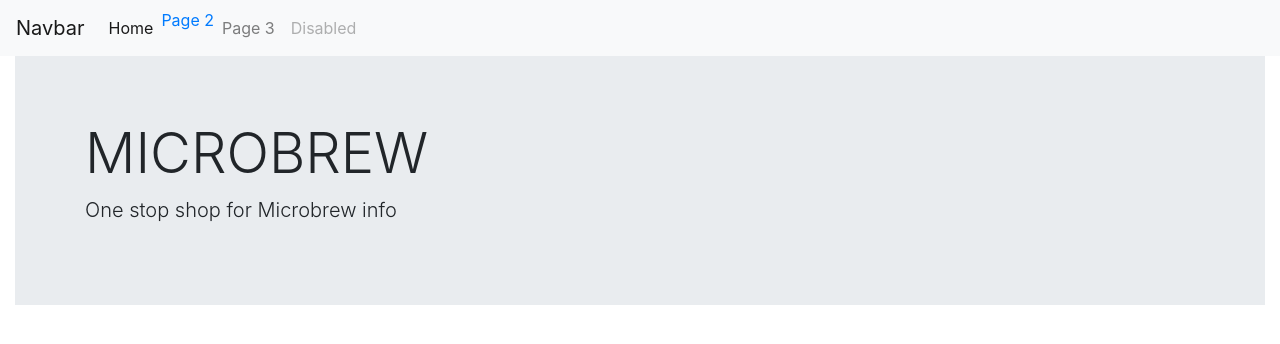
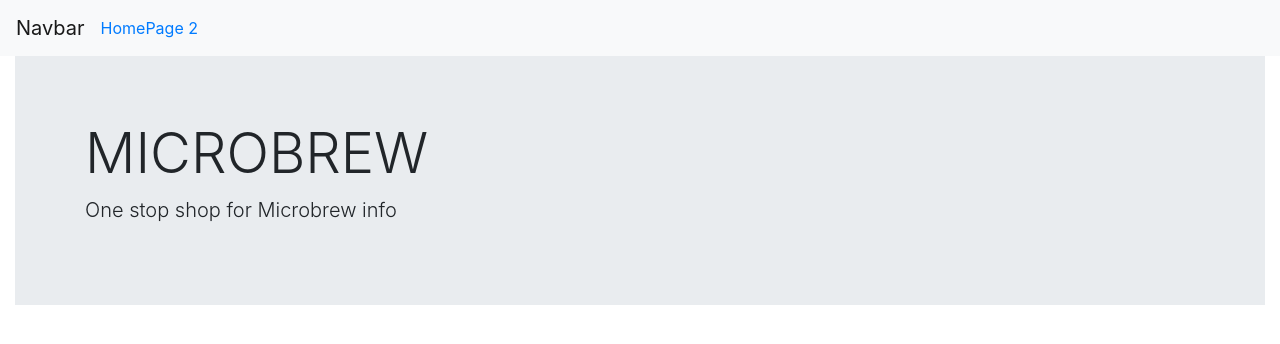
Before and after one commit to Hijodeagua/test, a Flask app: page / in a window 1280 px wide. Shown: the top 344 px of the page. Run offline with Flask 2, Linux system fonts and the light colour scheme; some libraries are stand-ins or nearby versions.

Commit message:
Update base.html

```diff
--- a/templates/base.html
+++ b/templates/base.html
@@ -13,16 +13,10 @@
          <div class="collapse navbar-collapse" id="navbarNav">
              <ul class="navbar-nav">
 	         <li class="nav-item active">
-                     <a class="nav-link" href="#">Home <span class="sr-only">(current)</span></a>
+                     <a class="Project_2.html" href="#">Home <span class="sr-only">(current)</span></a>
 		</li>
 		<li class="nav-item">
 		    <a class="page_two.html" href="#">Page 2</a>
-		</li>
-		<li class="nav-item">
-		    <a class="nav-link" href="#">Page 3</a>
-		</li>
-		<li class="nav-item">
-		    <a class="nav-link disabled" href="#" tabindex="-1" aria-disabled="true">Disabled</a>
 		</li>
 	    </ul>
         </div>
```
